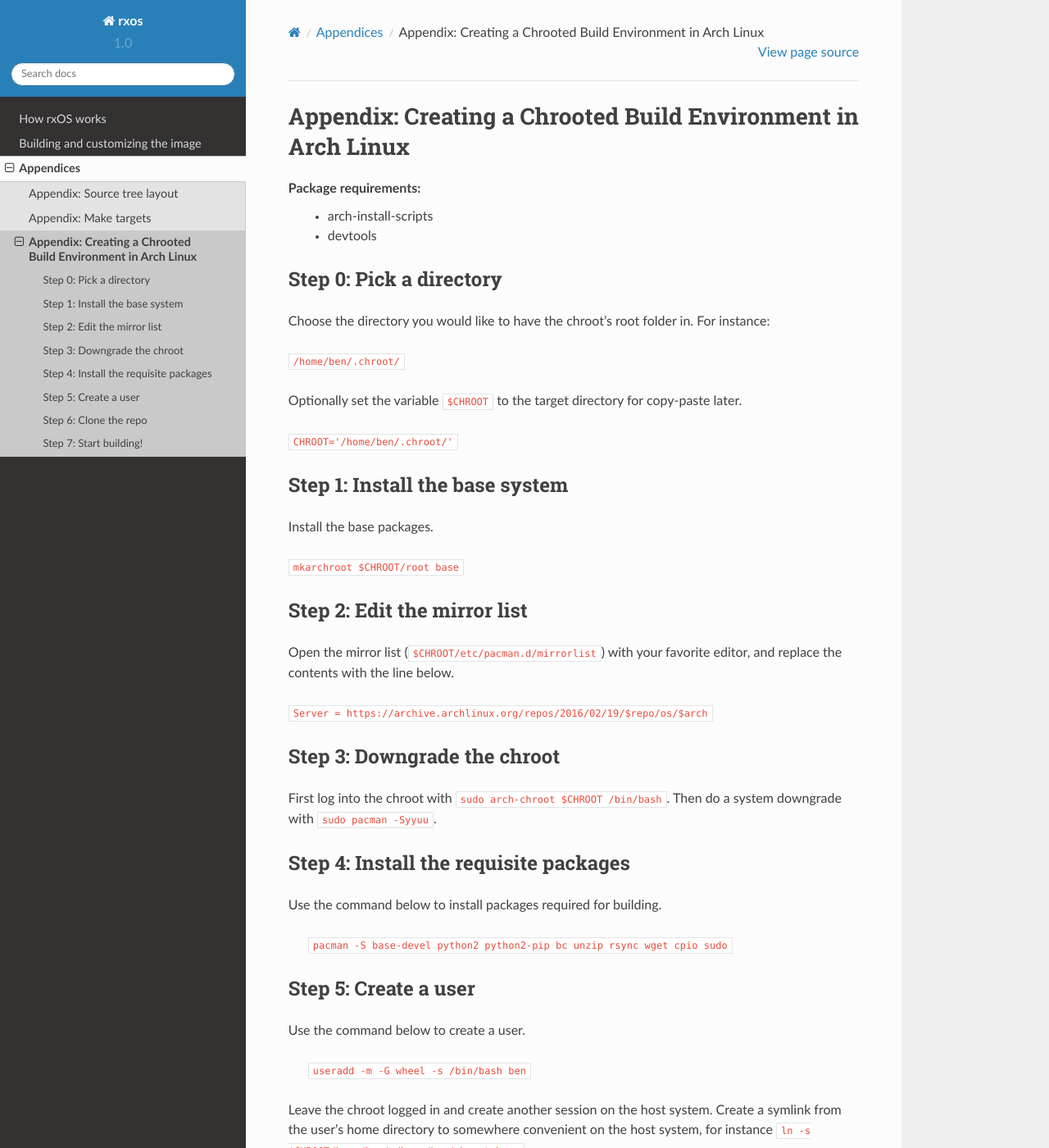
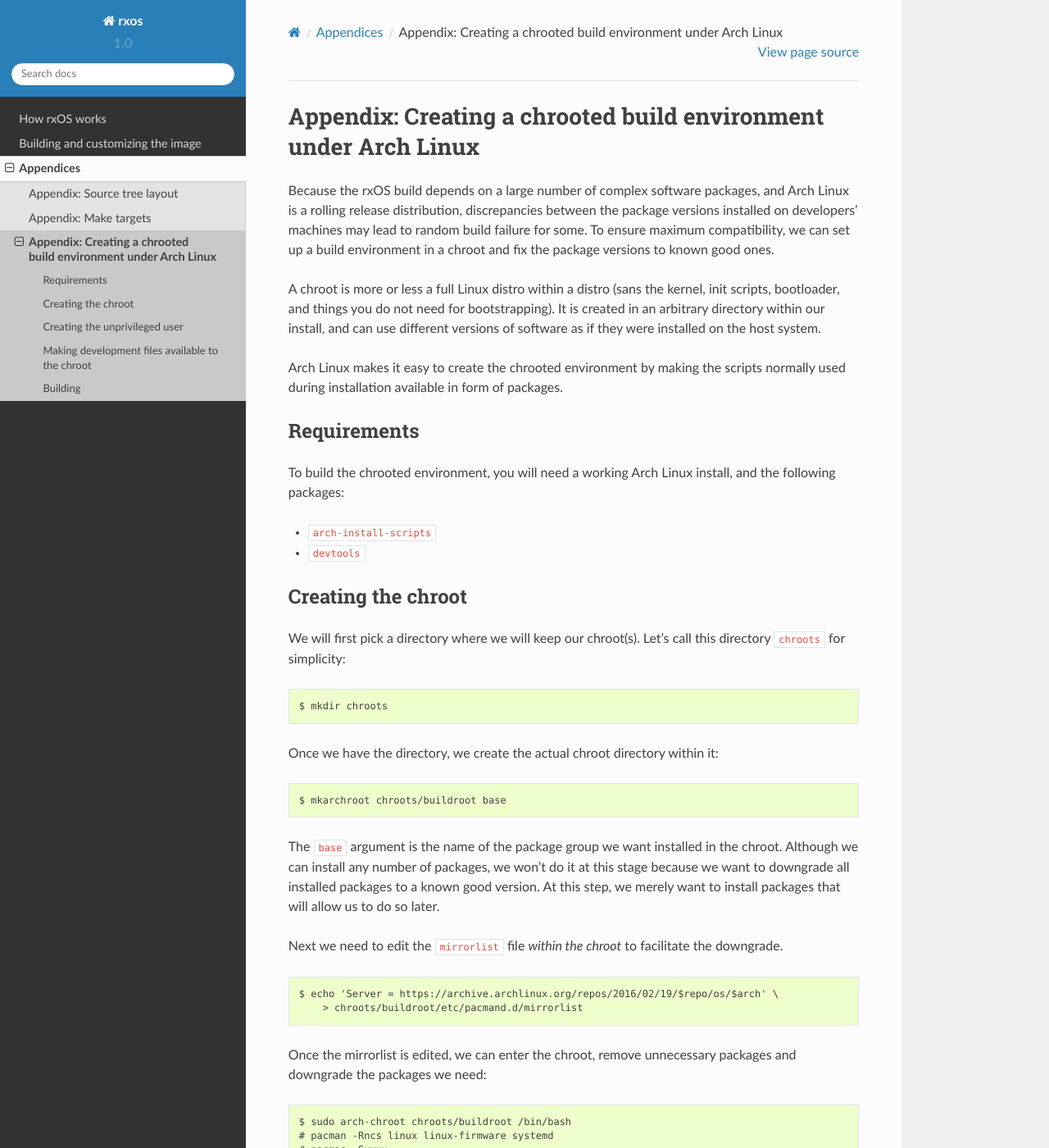
Before and after one commit to amasloub/rxOS, a Sphinx documentation site: the page built from docs/source/appendices/chroot_environment.rst, in a window 1280 px wide and 1400 px high. Shown: the whole window at 82% size. Built offline with Sphinx 7.4.7 and the Read the Docs theme 2.0.0, drawn with Linux system fonts in a browser that asks for light colours; some of the changed text lies outside the part shown.

Commit message:
Expanded the chroot docs
The chroot doc was expanded with a proper introduction and rationale behind
using chroots. It was also made a bit more friendly for regular development
such that user does not have to modify their workflow too much or clone
repositories specifically for the chroot.

Signed-off-by: Branko Vukelic <branko@outernet.is>

```diff
--- a/docs/source/appendices/chroot_environment.rst
+++ b/docs/source/appendices/chroot_environment.rst
@@ -1,62 +1,108 @@
-Appendix: Creating a Chrooted Build Environment in Arch Linux
-=============================================================
+Appendix: Creating a chrooted build environment under Arch Linux
+================================================================
 
-Package requirements:
-    - arch-install-scripts
-    - devtools
+Because the rxOS build depends on a large number of complex software packages,
+and Arch Linux is a rolling release distribution, discrepancies between the
+package versions installed on developers' machines may lead to random build
+failure for some. To ensure maximum compatibility, we can set up a build
+environment in a chroot and fix the package versions to known good ones.
 
-Step 0: Pick a directory
-------------------------
-Choose the directory you would like to have the chroot's root folder in.
-For instance:
+A chroot is more or less a full Linux distro within a distro (sans the kernel,
+init scripts, bootloader, and things you do not need for bootstrapping). It is
+created in an arbitrary directory within our install, and can use different
+versions of software as if they were installed on the host system.
 
-``/home/ben/.chroot/``
+Arch Linux makes it easy to create the chrooted environment by making the
+scripts normally used during installation available in form of packages.
 
-Optionally set the variable ``$CHROOT`` to the target directory for copy-paste
-later.
+Requirements
+------------
 
-``CHROOT='/home/ben/.chroot/'``
+To build the chrooted environment, you will need a working Arch Linux install,
+and the following packages:
 
-Step 1: Install the base system
--------------------------------
-Install the base packages.
+- ``arch-install-scripts``
+- ``devtools``
 
-``mkarchroot $CHROOT/root base``
+Creating the chroot
+-------------------
 
-Step 2: Edit the mirror list
-----------------------------
-Open the mirror list (``$CHROOT/etc/pacman.d/mirrorlist``) with your favorite
-editor, and replace the contents with the line below.
+We will first pick a directory where we will keep our chroot(s). Let's call
+this directory ``chroots`` for simplicity::
 
-``Server = https://archive.archlinux.org/repos/2016/02/19/$repo/os/$arch``
+    $ mkdir chroots
 
-Step 3: Downgrade the chroot
-----------------------------
-First log into the chroot with ``sudo arch-chroot $CHROOT /bin/bash``. Then do
-a system downgrade with ``sudo pacman -Syyuu``.
+Once we have the directory, we create the actual chroot directory within it::
 
-Step 4: Install the requisite packages
---------------------------------------
-Use the command below to install packages required for building.
+    $ mkarchroot chroots/buildroot base
 
-    ``pacman -S base-devel python2 python2-pip bc unzip rsync wget cpio sudo``
+The ``base`` argument is the name of the package group we want installed in the
+chroot. Although we can install any number of packages, we won't do it at this
+stage because we want to downgrade all installed packages to a known good
+version. At this step, we merely want to install packages that will allow us to
+do so later.
 
-Step 5: Create a user
---------------------------------------
-Use the command below to create a user.
+Next we need to edit the ``mirrorlist`` file *within the chroot* to facilitate
+the downgrade. ::
 
-    ``useradd -m -G wheel -s /bin/bash ben``
+    $ echo 'Server = https://archive.archlinux.org/repos/2016/02/19/$repo/os/$arch' \
+        > chroots/buildroot/etc/pacmand.d/mirrorlist
 
-Leave the chroot logged in and create another session on the host system.
-Create a symlink from the user's home directory to somewhere convenient on the
-host system, for instance ``ln -s $CHROOT/home/ben/ /home/ben/chroot_home``.
+Once the mirrorlist is edited, we can enter the chroot, remove unnecessary
+packages and downgrade the packages we need::
 
-Step 6: Clone the repo
-----------------------
-From the host system (so you don't have to install git on the chroot), enter
-the symlinked directory and clone the rxOS repo.
+    $ sudo arch-chroot chroots/buildroot /bin/bash
+    # pacman -Rncs linux linux-firmware systemd
+    # pacman -Syyuu
 
-Step 7: Start building!
------------------------
-In the chroot session enter the newly cloned repo under your user's home
-directory, then simply run ``make``.
+.. note::
+    If you use a terminal emulator that isn't quite xterm-compatible, you may
+    need to install terminfo files for your terminal emulator within the
+    chroot. For urxvt, for example, you need to install
+    ``rxvt-unicode-terminfo`` package. Neglecting to do so will result in weird
+    terminal behavior such a Backspace not echoing correctly.
+
+Next we install the build prerequisites::
+
+    # pacman -S base-devel python2 git mercurial bc unzip rsync wget cpio
+
+Once everything is installed, we can remove the package cache to recover disk
+space::
+
+    # pacman -Scc
+
+Creating the unprivileged user
+------------------------------
+
+There is no need, nor it is desirable, to perform the builds as root.
+Therefore, we need a normal user account to use while building. Inside the
+chroot we run the following command::
+
+    $ useradd -Umk /etc/skel <USERNAME>
+
+Making development files available to the chroot
+------------------------------------------------
+
+While inside the chrooted environment, we cannot access any files on the host
+system. Since it is wasteful to clone the code inside the chroot, install all
+the development tools, and otherwise bloat the chroot, we will make the
+development files (local git repository) available within the chroot. This
+allows us to user our normal environment to work on the files (edit, etc),
+while using the chroot for the actual build.
+
+Since symlinking to location outside the chroot does not work, we will use a
+bind mount instead. From the host system::
+
+    $ sudo mount --bind /path/to/local/repo \
+        chroots/buildroot/home/<USERNAME>/rxos
+
+Building
+--------
+
+Now whenever we want to build, we enter the chroot and build as the
+unprivileged user::
+
+    $ sudo arch-chroot chroots/buildroot /bin/bash
+    # su <USERNAME>
+    $ cd rxos
+    ... build commands ...
```
